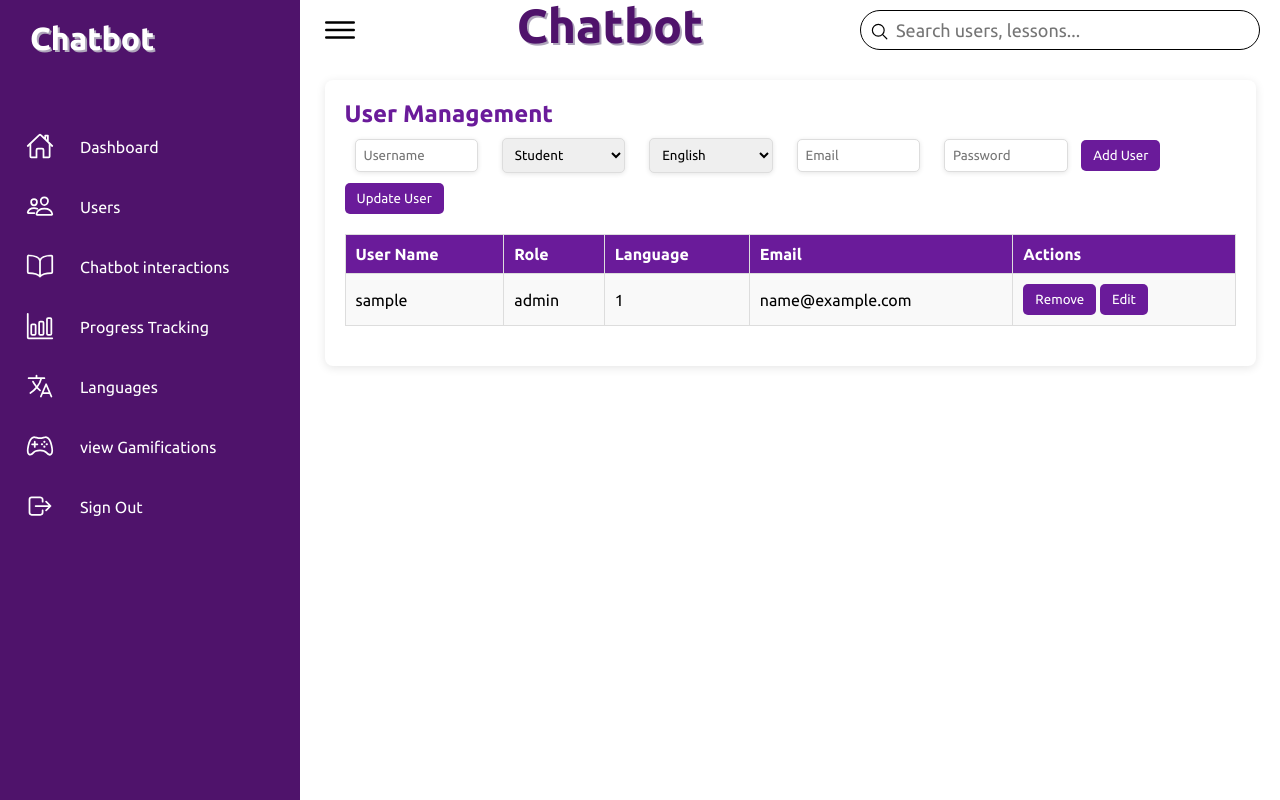
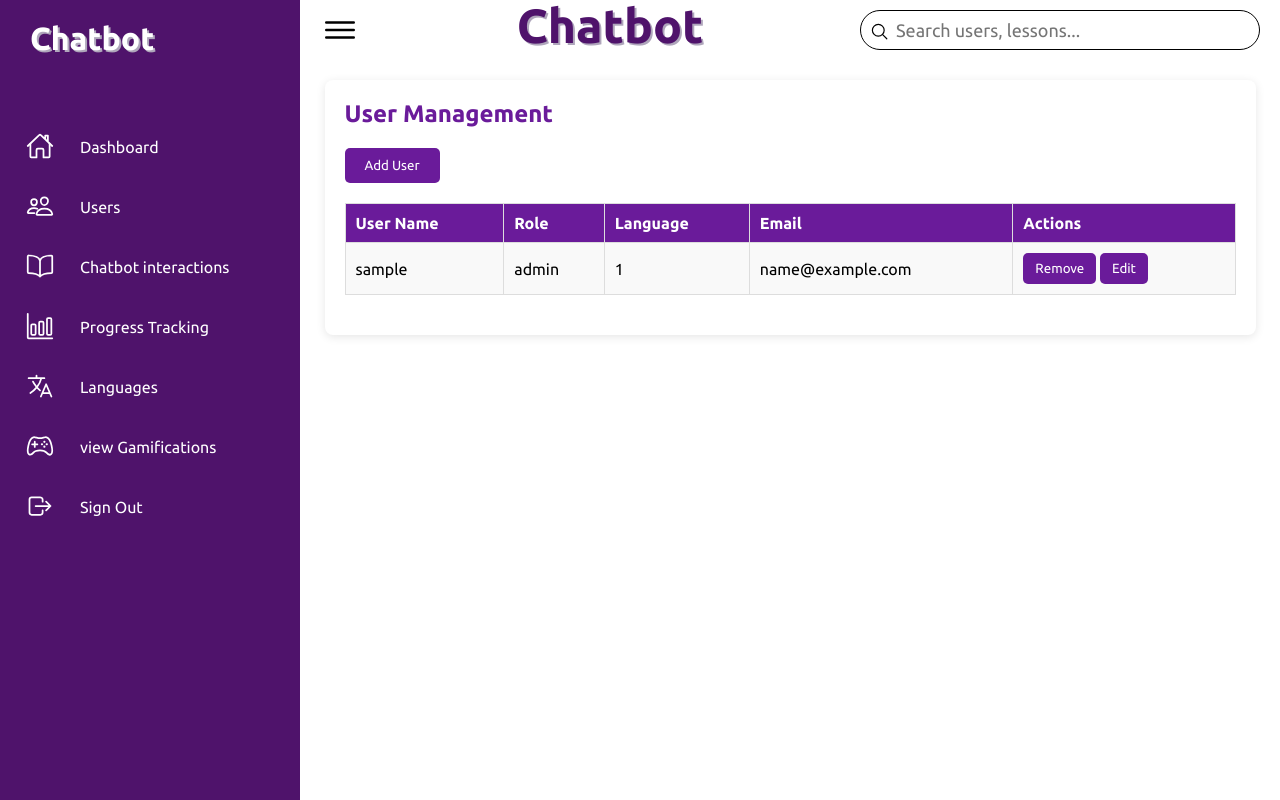
Before and after one commit to Mariam-Elbishbeashy/Language-Learning-Chatbot-Project, a PHP site: page /adminusers.php in a window 1280 px wide. Run offline with PHP 8.4, Linux system fonts and the light colour scheme; the visitor is signed in with stand-in values (Sample User, id 1).

Commit message:
modify adminusers

```diff
--- a/Language-Learning-Chatbot/controllers/adminusercontroller.php
+++ b/Language-Learning-Chatbot/controllers/adminusercontroller.php
@@ -1,97 +1,133 @@
 <?php
+if (session_status() == PHP_SESSION_NONE) {
+    session_start();
+}
+if (!isset($_SESSION['firstName']) || !isset($_SESSION['lastName'])) {
+    header("Location: ../public/login.php");
+    exit();
+}
 
-
-session_start();
-
-include_once(__DIR__ . '/../db/dbh.inc.php');
-
+include_once(__DIR__. '/../db/dbh.inc.php');
 
 class UserManager {
     private $conn;
+    private $firstName;
+    private $lastName;
 
-    public function __construct($dbConnection) {
-        $this->conn = $dbConnection;
-    }
+    public function __construct($conn) {
+        $this->conn = $conn;
 
-    public function addUser($username, $email, $role, $language, $password) {
-        $sql = "INSERT INTO users (username, email, password, role, language)
-                VALUES ('$username', '$email', '$password', '$role', '$language')";
-
-        if ($this->conn->query($sql) === TRUE) {
-            return "New user added successfully";
+        // Retrieve names from session
+        if (isset($_SESSION['firstName']) && isset($_SESSION['lastName'])) {
+            $this->firstName = $_SESSION['firstName'];
+            $this->lastName = $_SESSION['lastName'];
         } else {
-            return "Error: " . $this->conn->error;
+            header("Location: ../public/login.php");
+            exit();
         }
     }
 
-    public function editUser($id, $username, $email, $role, $language, $password) {
-        if (!empty($password)) {
-            $sql = "UPDATE users SET username='$username', email='$email', role='$role', language='$language', password='$password' WHERE Id='$id'";
+    public function addUser($data) {
+        $error = '';
+        $email = htmlspecialchars($data['email']);
+        $username = htmlspecialchars($data['username']);
+        $password = htmlspecialchars($data['password']);
+        $confirmPassword = htmlspecialchars($data['confirm_password']);
+        $role = htmlspecialchars($data['role']);
+        $language = htmlspecialchars($data['language']);
+
+        $sql = "SELECT * FROM users WHERE username='$username' OR email='$email'";
+        $result = mysqli_query($this->conn, $sql);
+
+        if (mysqli_num_rows($result) == 0) {
+            if ($password === $confirmPassword) {
+                $hash = password_hash($password, PASSWORD_DEFAULT);
+                $defaultProfileImage = '../public/images/user.png';
+                $sql = "INSERT INTO users (firstName, lastName, username, password, email, role, language, profileImage)
+                        VALUES ('$this->firstName', '$this->lastName', '$username', '$hash', '$email', '$role', '$language', '$defaultProfileImage')";
+                if (mysqli_query($this->conn, $sql)) {
+                    header("Location: ../public/adminusers.php");
+                    exit();
+                } else {
+                    $error = "Database error: " . mysqli_error($this->conn);
+                }
+            } else {
+                $error = "Passwords do not match.";
+            }
         } else {
-            $sql = "UPDATE users SET username='$username', email='$email', role='$role', language='$language' WHERE Id='$id'";
+            $error = "Username or email already exists.";
         }
 
-        if ($this->conn->query($sql) === TRUE) {
-            return "User updated successfully";
+        return $error;
+    }
+
+    public function editUser($data) {
+        $error = '';
+        $id = htmlspecialchars($data['id']);
+        $email = htmlspecialchars($data['email']);
+        $username = htmlspecialchars($data['username']);
+        $role = htmlspecialchars($data['role']);
+        $language = htmlspecialchars($data['language']);
+        $password = !empty($data['password']) ? password_hash($data['password'], PASSWORD_DEFAULT) : null;
+
+        // Prepare the SQL query to update the user
+        $sql = "UPDATE users SET username='$username', email='$email', role='$role', language='$language'";
+
+        // If a password is provided, update it
+        if ($password) {
+            $sql .= ", password='$password'";
+        }
+
+        $sql .= " WHERE Id='$id'";
+
+        if (mysqli_query($this->conn, $sql)) {
+            header("Location: ../public/adminusers.php");
+            exit();
+
         } else {
-            return "Error: " . $this->conn->error;
+            $error = "Database error: " . mysqli_error($this->conn);
         }
+
+        return $error;
     }
 
     public function removeUser($id) {
         $sql = "DELETE FROM users WHERE Id='$id'";
-
-        if ($this->conn->query($sql) === TRUE) {
-            return "User removed successfully";
+        if (mysqli_query($this->conn, $sql)) {
+            return "User removed successfully.";
         } else {
-            return "Error: " . $this->conn->error;
+            return "Error: " . mysqli_error($this->conn);
         }
     }
 
     public function fetchUsers() {
         $sql = "SELECT * FROM users";
-        $result = $this->conn->query($sql);
+        $result = mysqli_query($this->conn, $sql);
         $users = [];
-
-        if ($result->num_rows > 0) {
-            while ($row = $result->fetch_assoc()) {
+        if ($result && mysqli_num_rows($result) > 0) {
+            while ($row = mysqli_fetch_assoc($result)) {
                 $users[] = $row;
             }
         }
         return $users;
     }
+
+
 }
 
-$userManager = new UserManager($conn);
-$message = ""; // Variable to store message
+if ($_SERVER["REQUEST_METHOD"] == "POST") {
+    if (isset($_POST['action']) && $_POST['action'] == 'addUser') {
+        $userManager = new UserManager($conn);
+        $error = $userManager->addUser($_POST);
+    }
 
-if ($_SERVER['REQUEST_METHOD'] == 'POST') {
-    if (isset($_POST['addUser'])) {
-        $username = $_POST['username'];
-        $email = $_POST['email'];
-        $role = $_POST['role'];
-        $language = $_POST['language'];
+    if (isset($_POST['action']) && $_POST['action'] == 'editUser') {
+        $userManager = new UserManager($conn);
+        $error = $userManager->editUser($_POST);
+    }
 
-        $password = isset($_POST['password']) ? $_POST['password'] : '';
-
-        $message = $userManager->addUser($username, $email, $role, $language, $password);
-    } elseif (isset($_POST['editUser'])) {
-        $id = $_POST['id'];
-        $username = $_POST['username'];
-        $email = $_POST['email'];
-        $role = $_POST['role'];
-        $language = $_POST['language'];
-
-        $password = isset($_POST['password']) ? $_POST['password'] : ''; // Check if password is set
-
-        $message = $userManager->editUser($id, $username, $email, $role, $language, $password);
-    } elseif (isset($_POST['removeUser'])) {
-        $id = $_POST['id'];
-        $message = $userManager->removeUser($id);
+    if (isset($_POST['removeUser'])) {
+        $userManager = new UserManager($conn);
+        $error = $userManager->removeUser($_POST['id']);
     }
 }
-
-$users = $userManager->fetchUsers();
-$conn->close();
-
-?>
--- a/public/adminusers.php
+++ b/public/adminusers.php
@@ -1,4 +1,16 @@
-<?php include '../Language-Learning-Chatbot/controllers/adminusercontroller.php'; ?>
+<?php
+session_start();
+if (!isset($_SESSION['firstName']) || !isset($_SESSION['lastName'])) {
+    header("Location: ../public/login.php");
+    exit();
+}
+
+include '../Language-Learning-Chatbot/controllers/adminusercontroller.php';
+
+$userManager = new UserManager($conn);
+$users = $userManager->fetchUsers();
+?>
+
 
 <!DOCTYPE html>
 <html lang="en">
@@ -7,14 +19,12 @@
     <meta http-equiv="X-UA-Compatible" content="IE=edge">
     <meta name="viewport" content="width=device-width, initial-scale=1.0">
     <title>Chatbot Admin Dashboard</title>
-    <!-- ======= Styles ====== -->
-    <link rel="stylesheet" href="https://fonts.googleapis.com/css2?family=Material+Symbols+Sharp:opsz,wght,FILL,GRAD@48,400,0,0" />
     <link rel="stylesheet" href="../public/css/styleadmin.css">
     <link rel="stylesheet" href="../public/css/admintable.css">
     <style>
-        /* Add styles for modal */
+       /* Modal Styles */
 .modal {
-            display: none; /* Hidden by default */
+    display: none;
     position: fixed;
     z-index: 1000;
     left: 0;
@@ -22,18 +32,18 @@
     width: 100%;
     height: 100%;
     overflow: auto;
-            background-color: rgba(0,0,0,0.4);
-            padding-top: 60px;
+    background-color: rgba(0, 0, 0, 0.4);
 }
 
 .modal-content {
     background-color: #fefefe;
-            margin: 5% auto;
+    margin: 10% auto;
     padding: 20px;
     border: 1px solid #888;
     width: 80%;
-            max-width: 500px;
+    max-width: 600px;
     border-radius: 8px;
+    box-shadow: 0 4px 12px rgba(0, 0, 0, 0.1);
 }
 
 .close {
@@ -50,64 +60,71 @@
     cursor: pointer;
 }
 
-        /* Styling for the user management area */
-        .user-management {
-            margin-top: 20px;
-            padding: 20px;
-            background-color: #fff;
-            border-radius: 8px;
-            box-shadow: 0 2px 10px rgba(0, 0, 0, 0.1);
-            width: 95%;
-            max-width: 1500px;
-            margin-left: auto;
-            margin-right: auto;
+/* Form Styles */
+#user-form {
+    display: flex;
+    flex-direction: column;
+    gap: 15px;
 }
 
-        .user-management h2 {
-            color: #6a1b9a;
+#user-form input,
+#user-form select,
+#user-form button {
+    padding: 12px;
+    font-size: 16px;
+    border-radius: 6px;
+    border: 1px solid #ccc;
+    width: 100%;
+    box-sizing: border-box;
 }
 
-        .user-management table {
-            width: 100%;
-            border-collapse: collapse;
-            margin: 20px auto;
+#user-form input:focus,
+#user-form select:focus {
+    border-color: #6a1b9a;
+    outline: none;
 }
 
-        .user-management table,
-        .user-management th,
-        .user-management td {
-            border: 1px solid #ddd;
+#user-form input[type="password"] {
+    font-family: Arial, sans-serif;
 }
 
-        .user-management th {
+#user-form button {
     background-color: #6a1b9a;
     color: white;
-            padding: 10px;
-            text-align: left;
+    cursor: pointer;
+    transition: background-color 0.3s;
 }
 
-        .user-management td {
-            padding: 10px;
-            text-align: left;
-            background-color: #f9f9f9;
+#user-form button:hover {
+    background-color: #4a0072;
 }
 
-        .user-management tr:hover td {
-            background-color: #e1bee7;
+/* Style for placeholders */
+#user-form input::placeholder,
+#user-form select::placeholder {
+    color: #bbb;
+    font-style: italic;
 }
 
-        .user-management input,
-        .user-management select {
-            padding: 8px;
-            border: 1px solid #ddd;
-            border-radius: 5px;
-            width: calc(15% - 10px);
-            box-shadow: 0 1px 5px rgba(0, 0, 0, 0.1);
-            margin: 10px;
+/* Optional: Add a background color for the inputs */
+#user-form input,
+#user-form select {
+    background-color: #fafafa;
 }
 
-        .user-management button {
-            padding: 8px 12px;
+#user-form input[type="password"] {
+    font-family: "Courier New", monospace;
+}
+
+h2 {
+    color: #6a1b9a;
+    font-size: 24px;
+    margin-bottom: 20px;
+}
+
+/* Button for opening the modal */
+#add-user-btn {
+    padding: 10px 20px;
     background-color: #6a1b9a;
     color: white;
     border: none;
@@ -116,42 +133,26 @@
     transition: background-color 0.3s;
 }
 
-        .user-management button:hover {
+#add-user-btn:hover {
     background-color: #4a0072;
 }
+
+
+
+
+
+
     </style>
 </head>
-
 <body>
-    <!-- =============== Navigation ================ -->
+    <!-- Navigation -->
     <?php include "../Language-Learning-Chatbot/views/partials/adminnavbar.php"; ?>
 
-    <!------------------------------ User Management Section ---------------------------->
+    <!-- User Management -->
     <section>
         <div class="user-management">
             <h2>User Management</h2>
-            <form id="user-form" method="post">
-                <input type="hidden" name="id" id="user-id">
-                <input type="text" name="username" id="username" placeholder="Username" required>
-                <select name="role" id="role" required>
-                    <option value="" disabled>Select Role</option>
-                    <option value="Student">Student</option>
-                    <option value="Tutor">Tutor</option>
-                    <option value="Admin">Admin</option>
-                </select>
-                <select name="language" id="language" required>
-                    <option value="" disabled>Select Language</option>
-                    <option value="English">English</option>
-                    <option value="Spanish">Spanish</option>
-                    <option value="French">French</option>
-                    <option value="German">German</option>
-                    <option value="Mandarin">Mandarin</option>
-                </select>
-                <input type="email" name="email" id="email" placeholder="Email" required>
-                <input type="password" name="password" id="password" placeholder="Password" required>
-                <button type="submit" name="addUser">Add User</button>
-                <button type="submit" name="editUser">Update User</button>
-            </form>
+            <button id="add-user-btn" onclick="openForm()">Add User</button>
 
             <table>
                 <thead>
@@ -164,6 +165,7 @@
                     </tr>
                 </thead>
                 <tbody id="user-list">
+                    <?php if (isset($users) && !empty($users)): ?>
                         <?php foreach ($users as $user): ?>
                             <tr>
                                 <td><?php echo $user['username']; ?></td>
@@ -175,52 +177,77 @@
                                         <input type="hidden" name="id" value="<?php echo $user['Id']; ?>">
                                         <button type="submit" name="removeUser" onclick="return confirm('Are you sure you want to remove this user?');">Remove</button>
                                     </form>
-                            <button onclick="editUser('<?php echo $user['Id']; ?>', '<?php echo $user['username']; ?>', '<?php echo $user['email']; ?>', '<?php echo $user['role']; ?>', '<?php echo $user['language']; ?>', '<?php echo $user['password']; ?>')">Edit</button>
+                                    <button onclick="editUser('<?php echo $user['Id']; ?>', '<?php echo $user['username']; ?>', '<?php echo $user['email']; ?>', '<?php echo $user['role']; ?>', '<?php echo $user['language']; ?>')">Edit</button>
                                 </td>
                             </tr>
                         <?php endforeach; ?>
+                    <?php else: ?>
+                        <tr>
+                            <td colspan="5">No users found.</td>
+                        </tr>
+                    <?php endif; ?>
                 </tbody>
             </table>
         </div>
     </section>
 
-    <!-- Modal for notifications -->
-    <div id="successModal" class="modal">
+    <!-- Modal for User Form -->
+    <div id="userModal" class="modal">
         <div class="modal-content">
-            <span class="close" onclick="closeModal()">&times;</span>
-            <p id="modalMessage"></p>
+            <span class="close" onclick="closeForm()">&times;</span>
+            <form id="user-form" method="post" action="../public/adminusers.php">
+                <input type="hidden" name="id" id="user-id"> <!-- For editing existing users -->
+                <input type="text" name="first_name" id="first_name" placeholder="First Name" required>
+                <input type="text" name="last_name" id="last_name" placeholder="Last Name" required>
+                <input type="text" name="username" id="username" placeholder="Username" required>
+                <select name="role" id="role" required>
+                    <option value="" disabled>Select Role</option>
+                    <option value="student">Student</option>
+                    <option value="tutor">Tutor</option>
+                    <option value="admin">Admin</option>
+                </select>
+                <select name="language" id="language" required>
+                    <option value="" disabled>Select Language</option>
+                    <option value="English">English</option>
+                    <option value="Spanish">Spanish</option>
+                    <option value="French">French</option>
+                    <option value="German">German</option>
+                    <option value="Mandarin">Mandarin</option>
+                </select>
+                <input type="email" name="email" id="email" placeholder="Email" required>
+                <input type="password" name="password" id="password" placeholder="Password" required>
+                <input type="password" name="confirm_password" id="confirm_password" placeholder="Confirm Password" required>
+                <select name="gender" id="gender" required>
+                    <option value="" disabled>Select Gender</option>
+                    <option value="Male">Male</option>
+                    <option value="Female">Female</option>
+                    <option value="Other">Other</option>
+                </select>
+                <input type="hidden" name="action" value="addUser"> <!-- Action to add a user -->
+                <button type="submit">Save</button>
+            </form>
         </div>
     </div>
+    <script src="https://cdn.jsdelivr.net/npm/ionicons@5.5.2/dist/ionicons.js"></script>
+    <script src="https://cdn.jsdelivr.net/npm/chart.js"></script>
+    <script src="../public/js/adminmainjs.js"></script>
+    <script>
+        function openForm() {
+            document.getElementById('userModal').style.display = 'block';
+        }
 
-    <script>
-        function editUser(id, username, email, role, language, password) {
+        function closeForm() {
+            document.getElementById('userModal').style.display = 'none';
+        }
+
+        function editUser(id, username, email, role, language) {
             document.getElementById('user-id').value = id;
             document.getElementById('username').value = username;
             document.getElementById('email').value = email;
             document.getElementById('role').value = role;
             document.getElementById('language').value = language;
-            document.getElementById('password').value = password;
+            openForm();
         }
-
-        function showModal(message) {
-            document.getElementById('modalMessage').innerText = message;
-            document.getElementById('successModal').style.display = 'block';
-        }
-
-        function closeModal() {
-            document.getElementById('successModal').style.display = 'none';
-        }
-
-        window.onload = function() {
-            var message = <?php echo json_encode($message); ?>;
-            if (message) {
-                showModal(message);
-            }
-        };
     </script>
-
-    <!-- =========== Scripts =========  -->
-    <script src="https://unpkg.com/ionicons@5.5.2/dist/ionicons.js"></script>
-    <script src="../public/js/adminmainjs.js"></script>
 </body>
 </html>
```
Lines whose indentation alone changed are shown as unchanged.
